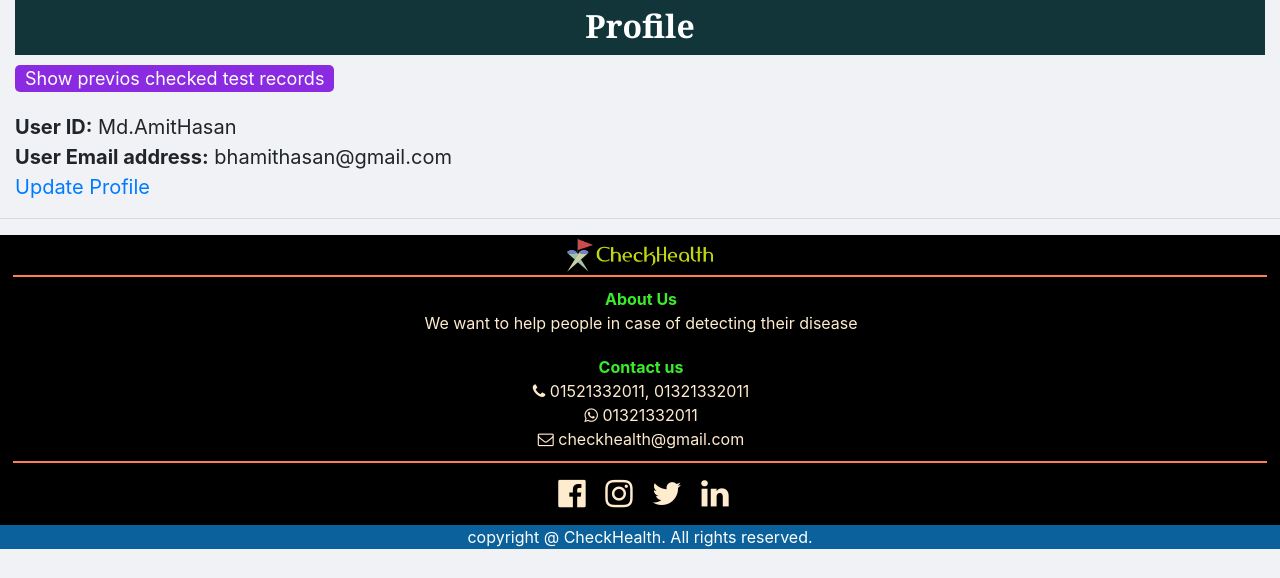
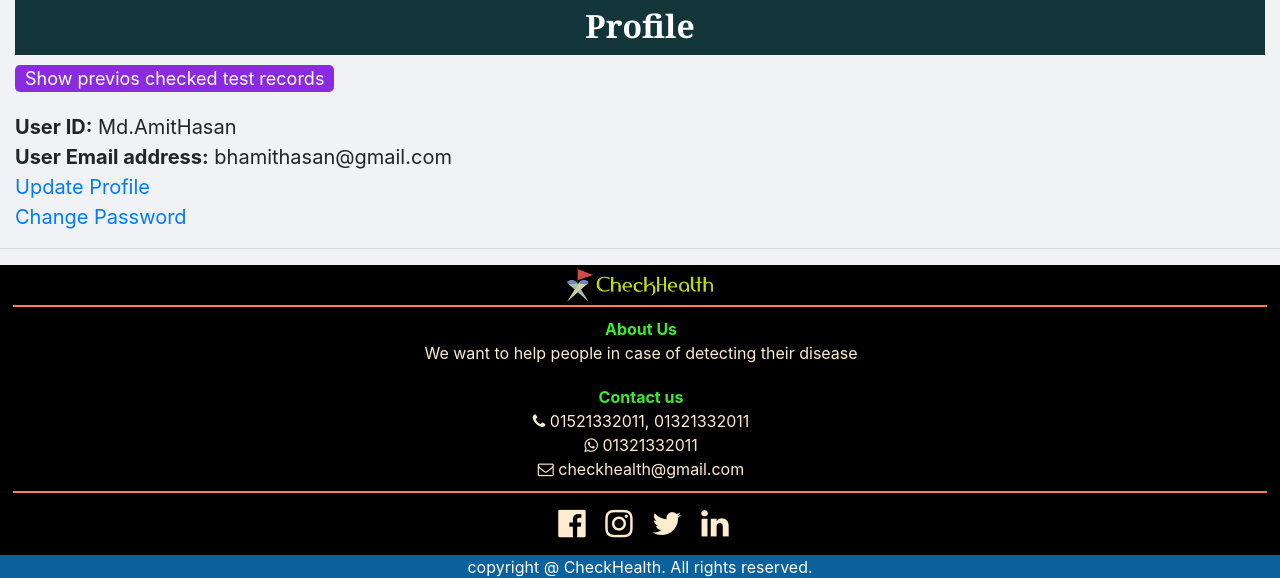
Before and after one commit to MohammadAmitHasan/disease-detection-based-on-medical-report-using-Django, a Django app: page /profile/ in a window 1280 px wide. Shown: the part 80-658 px from the top of the page. Run offline with Django 3.2, Linux system fonts and the light colour scheme; a user stored in the database is signed in; some libraries are stand-ins or nearby versions.

Commit message:
Change & reset  password

```diff
--- a/DDBOMR/urls.py
+++ b/DDBOMR/urls.py
@@ -4,6 +4,7 @@ from django.conf.urls import url
 from SARZS.views import *
 from django.conf import settings
 from django.conf.urls.static import static
+from django.contrib.auth import views as auth_views
 
 
 urlpatterns = [
@@ -50,4 +51,23 @@ urlpatterns = [
     url(r'^profile/$', profile, name='profile'),
     url(r'^profileUpdate/$', profileUpdate, name='profileUpdate'),
 
-] + static(settings.MEDIA_URL, document_root = settings.MEDIA_ROOT)
+    path('reset_password/',
+     auth_views.PasswordResetView.as_view(template_name="htmls/password_reset.html"),
+     name="reset_password"),
+
+    path('reset_password_sent/',
+        auth_views.PasswordResetDoneView.as_view(template_name="htmls/password_reset_sent.html"),
+        name="password_reset_done"),
+
+    path('reset/<uidb64>/<token>/',
+     auth_views.PasswordResetConfirmView.as_view(template_name="htmls/password_reset_form.html"),
+     name="password_reset_confirm"),
+
+    path('reset_password_complete/',
+        auth_views.PasswordResetCompleteView.as_view(template_name="htmls/password_reset_done.html"),
+        name="password_reset_complete"),
+
+    path('password_change/', auth_views.PasswordChangeView.as_view(template_name="htmls/change_password.html"), name='password_change'),
+    path('password_change/done/', auth_views.PasswordChangeDoneView.as_view(template_name="htmls/password_change_done.html"), name='password_change_done'),
+
+] + static(settings.MEDIA_URL, document_root=settings.MEDIA_ROOT)
--- a/SARZS/templates/htmls/login.html
+++ b/SARZS/templates/htmls/login.html
@@ -43,7 +43,8 @@
 		<p id="messages">{{message}}</p>
 	{% endfor %}
 
-	Don't have an account? <a class="switch" href="{% url 'register' %}">Register</a>
+	Don't have an account? <a class="switch" href="{% url 'register' %}">Register</a> <br>
+	Forgot password? <a class="switch" href="{% url 'reset_password' %}">Reset Password</a>
   </div>
 
 </body>
--- a/SARZS/templates/htmls/profile.html
+++ b/SARZS/templates/htmls/profile.html
@@ -25,7 +25,8 @@
         <div class="user_details">
             <b>User ID:</b> {{ user }} <br>
             <b>User Email address:</b> {{ user.email }} <br>
-            <a href="{% url 'profileUpdate' %}">Update Profile</a>
+            <a href="{% url 'profileUpdate' %}">Update Profile</a> <br>
+            <a href="{% url 'password_change' %}">Change Password</a>
         </div>
 
     </div>
--- a/SARZS/templates/htmls/register.html
+++ b/SARZS/templates/htmls/register.html
@@ -1,11 +1,12 @@
 {% extends 'htmls/main.html' %}
+{% block content %}
+{% load static %}
 
-{% block content %}
 <html>
 <head>
 	<script src="https://ajax.googleapis.com/ajax/libs/jquery/3.3.1/jquery.min.js"></script>
 	<link rel="stylesheet" href="https://use.fontawesome.com/releases/v5.6.1/css/all.css" integrity="sha384-gfdkjb5BdAXd+lj+gudLWI+BXq4IuLW5IT+brZEZsLFm++aCMlF1V92rMkPaX4PP" crossorigin="anonymous">
-
+	<link rel="stylesheet" type="text/css" href="{% static '/css/main.css' %}">
 </head>
 
 <body>
--- a/SARZS/views.py
+++ b/SARZS/views.py
@@ -3,6 +3,7 @@ from django.contrib.auth import authenticate, login, logout
 from django.contrib import messages
 from django.contrib.auth.decorators import login_required
 from django.contrib.auth.models import User
+from django.contrib.auth.forms import PasswordChangeForm
 from .filters import *
 from .forms import *
 from .models import *
```
Also changed, not shown: DDBOMR/settings.py (+8 -0 lines), SARZS/templates/htmls/change_password.html (added, +23 -0 lines), SARZS/templates/htmls/home.html (+10 -0 lines), SARZS/templates/htmls/password_change_done.html (added, +13 -0 lines), SARZS/templates/htmls/password_reset.html (added, +16 -0 lines), SARZS/templates/htmls/password_reset_done.html (added, +9 -0 lines), SARZS/templates/htmls/password_reset_form.html (added, +15 -0 lines), SARZS/templates/htmls/password_reset_sent.html (added, +11 -0 lines), static/css/home.css (+0 -9 lines), db.sqlite3.
